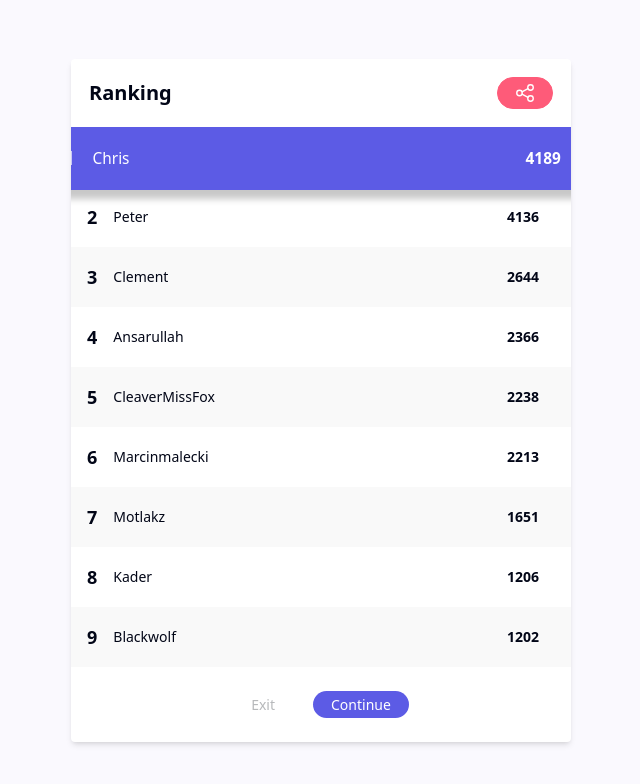
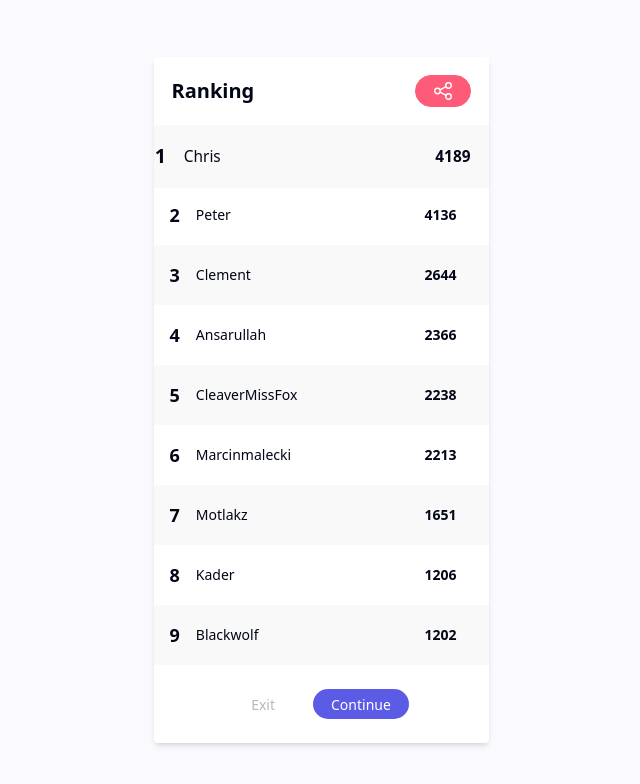
Before and after one commit to Benjihunt97/iCodeThis-Challenges, a plain HTML site: page Scoreboard/index.html in a window 1280 px wide. Shown: the whole page, without its empty margins (319-959 px from the left). Drawn offline with Linux system fonts and the light colour scheme.

Commit message:
Update main.css

```diff
--- a/Scoreboard/main.css
+++ b/Scoreboard/main.css
@@ -42,13 +42,17 @@ button {
 }
 
 /* main */
+.hidden {
+  overflow-x: hidden;
+}
 main {
   width: 80%;
-  max-width: 500px;
+  max-width: 335px;
 
   background: var(--clr-light);
   box-shadow: 0 4px 6px -1px rgb(0 0 0 / 0.1), 0 2px 4px -2px rgb(0 0 0 / 0.1);
   border-radius: .25rem;
+  transition: .4s linear;
 }
 
 /* header */
@@ -89,10 +93,12 @@ header {
 
 /* board */
 .board {
+  --__opacity: 0;
+  --__shadow: 0;
   display: grid;
 
   font-size: 0.875rem;
-  overflow-x: hidden;
+
 }
 
 .board-item {
@@ -104,18 +110,23 @@ header {
   transition: transform .4s linear;
 }
 
+[data-top-rank="true"] {
+  color: var(--clr-light) !important;
+  background: var(--clr-indigo) !important;
+}
+
 .board-item:first-child {
   --__tabSize: 14.5px;
   position: relative;
-  color: var(--clr-light) !important;
-  background: var(--clr-indigo) !important;
-  box-shadow: 0 6px 6px 2px rgba(200, 200, 200, 1);
+  box-shadow: var(--__shadow);
 
+  transition: .4s linear;
   z-index: 9;
 }
 
 .board-item:first-child::before,
 .board-item:first-child::after {
+
   position: absolute;
   bottom:
     calc(
@@ -125,7 +136,8 @@ header {
   content: "";
   border-left: var(--__tabSize) solid transparent;
   border-top: var(--__tabSize) solid var(--clr-indigo);
-
+  opacity: var(--__opacity);
+  transition: .4s linear;
 }
 
 .board-item:first-child::before {
@@ -166,7 +178,7 @@ footer button {
   font-size: 0.875rem;
   font-weight: 500;
 
-  padding: .25rem 1.125rem;
+  padding: .35rem 1.125rem;
   border-radius: 100vw;
 }
 
```
